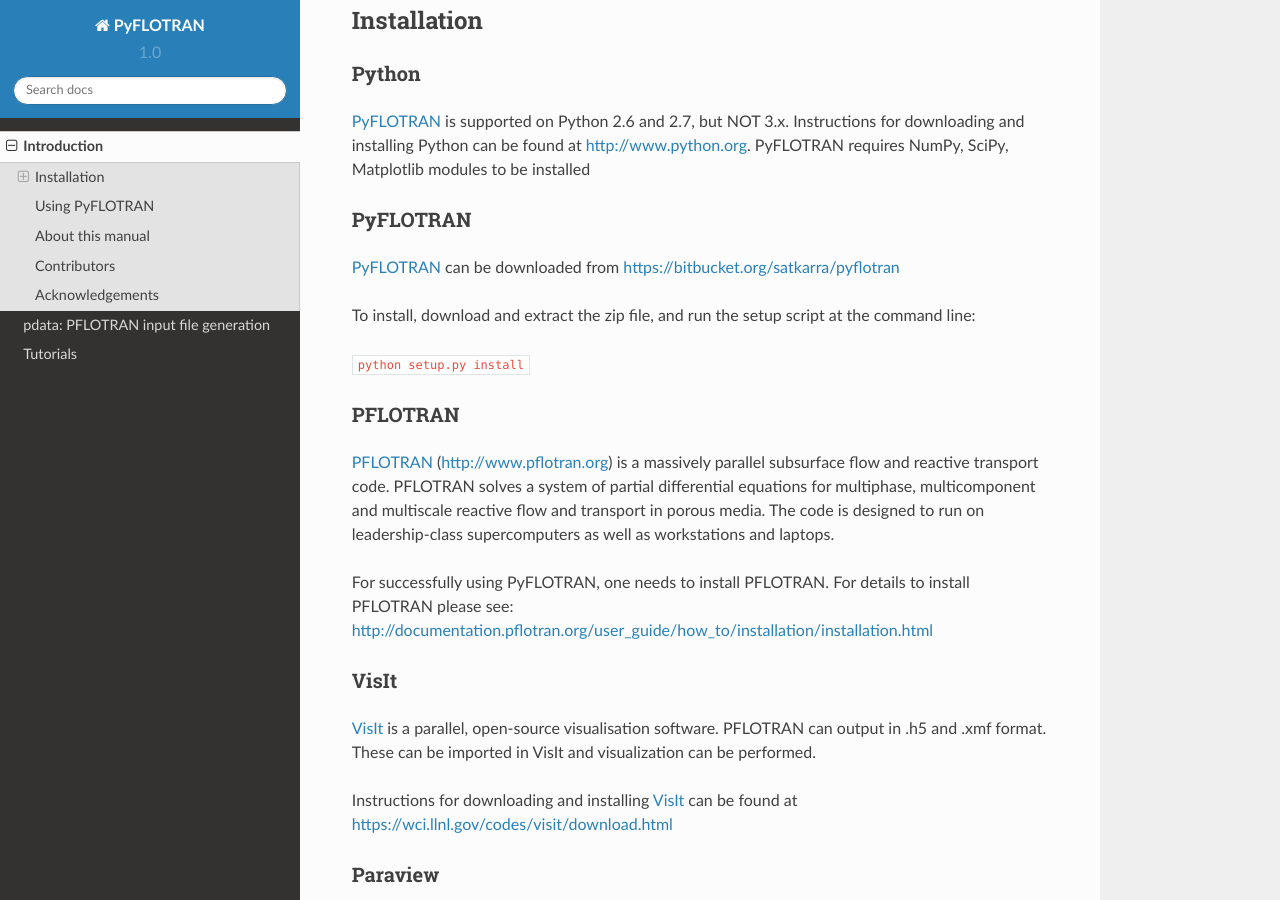
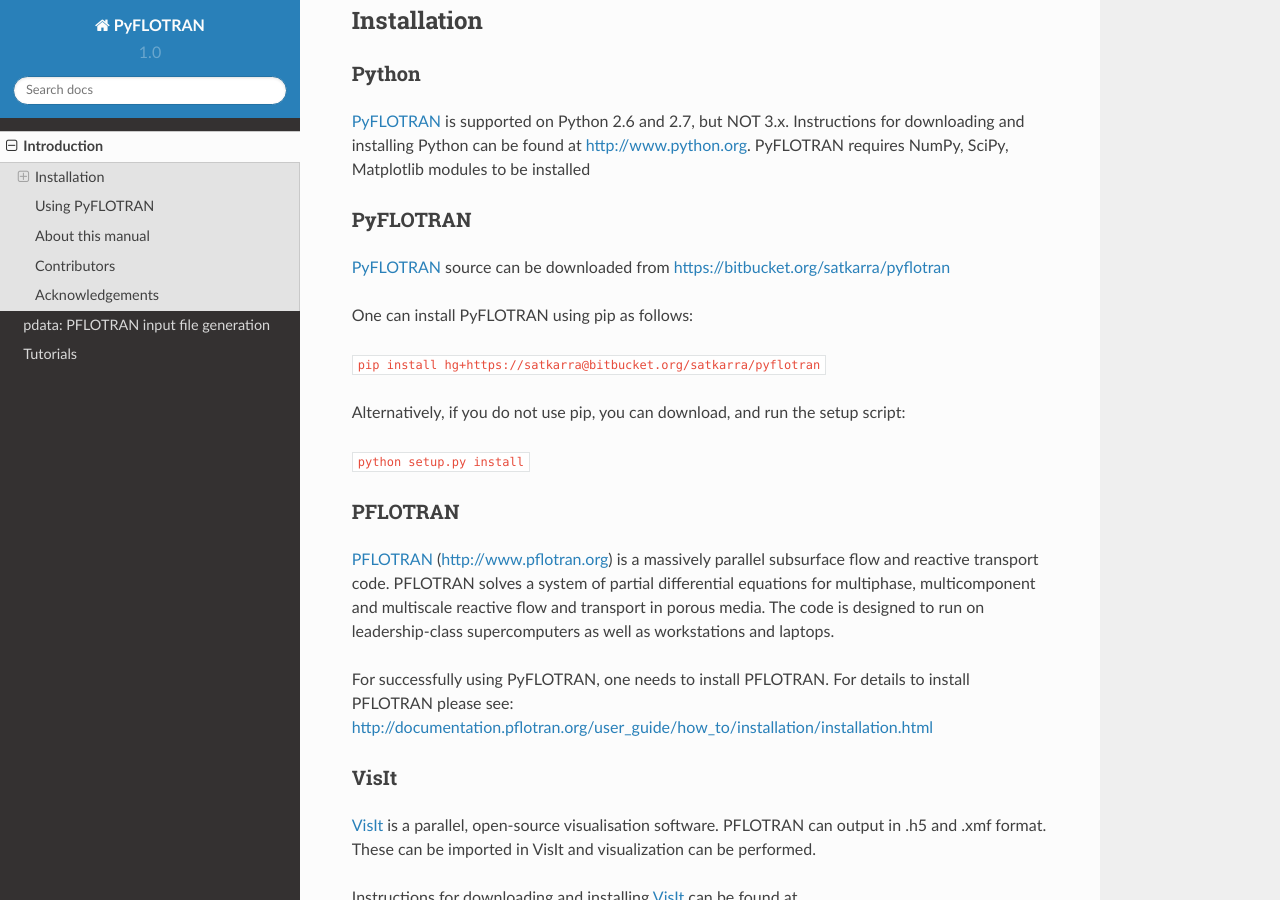
Before and after one commit to pinshuai/pyflotran-bitbucket, a Sphinx documentation site: the page built from documentation/intro.rst, in a window 1280 px wide and 900 px high, scrolled down 564 px. Built offline with Sphinx 7.4.7 and the Read the Docs theme 2.0.0, drawn with Linux system fonts in a browser that asks for light colours.

Commit message:
Updated installation documentation

```diff
--- a/documentation/intro.rst
+++ b/documentation/intro.rst
@@ -24,13 +24,17 @@ found at http://www.python.org. PyFLOTRAN requires NumPy, SciPy, Matplotlib modu
 PyFLOTRAN
 ^^^^^^^^^
 
-PyFLOTRAN_ can be downloaded from https://bitbucket.org/satkarra/pyflotran
+PyFLOTRAN_ source can be downloaded from https://bitbucket.org/satkarra/pyflotran
 
 .. _PyFLOTRAN: http://pyflotran.lanl.gov
 
 __ PyFLOTRAN_
 
-To install, download and extract the zip file, and run the setup script at the command line:
+One can install PyFLOTRAN using pip as follows:
+
+``pip install hg+https://satkarra@bitbucket.org/satkarra/pyflotran``
+
+Alternatively, if you do not use pip, you can download, and run the setup script:
 
 ``python setup.py install``
 
```
